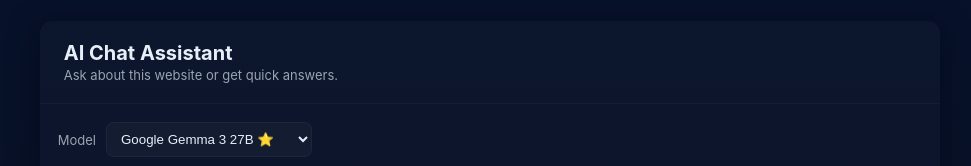
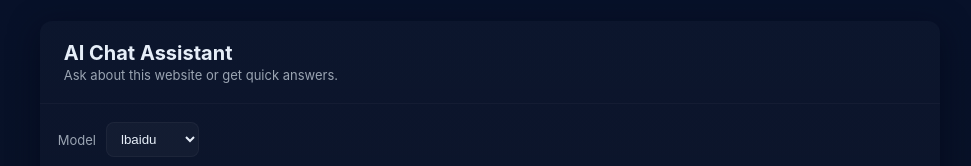
Before and after one commit to Mathin26/Chatbot, a website: page index.html in a window 1280 px wide. Shown: the top 166 px of the page, without its empty margins (161-1132 px from the left). Drawn offline with Linux system fonts and the light colour scheme.

Commit message:
Update index.html

```diff
--- a/index.html
+++ b/index.html
@@ -62,7 +62,7 @@
         <label for="model-select" class="model-label">Model</label>
         <select id="model-select" class="model-select" aria-label="Select model">
   <!-- Large Models -->
-  <option value="google/gemma-3-27b-it:free">Google Gemma 3 27B ⭐</option>
+ <!-- <option value="google/gemma-3-27b-it:free">Google Gemma 3 27B ⭐</option>
   <option value="google/gemma-3-12b-it:free">Google Gemma 3 12B</option>
 
 
@@ -81,28 +81,28 @@
 
   <optgroup label="💻 Coding">
     <option value="poolside/laguna-xs-2.1:free">Poolside Laguna XS 2.1</option>
-  </optgroup>
+  </optgroup>-->
 
   <optgroup label="⚡ Fast">
-    <option value="google/gemma-3-4b-it:free">Gemma 3 4B</option>
+   <!-- <option value="google/gemma-3-4b-it:free">Gemma 3 4B</option>
     <option value="google/gemma-3-1b-it:free">Gemma 3 1B</option>
     <option value="qwen/qwen3-4b:free">Qwen 3 4B</option>
     <option value="qwen/qwen3-1.7b:free">Qwen 3 1.7B</option>
-    <option value="liquid/lfm-2.5-1.2b-instruct:free">Liquid LFM2.5 Instruct</option>
+    <option value="liquid/lfm-2.5-1.2b-instruct:free">Liquid LFM2.5 Instruct</option>-->
     <option value="lbaidu/ernie-5.5-flash-preview:free">lbaidu</option>
   <!-- Medium Models -->
-  <option value="google/gemma-3-4b-it:free">Google Gemma 3 4B</option>
+ <!-- <option value="google/gemma-3-4b-it:free">Google Gemma 3 4B</option>
   <option value="meta-llama/llama-3.3-8b-instruct:free">Llama 3.3 8B</option>
-  <option value="qwen/qwen3-8b:free">Qwen 3 8B</option>
+  <option value="qwen/qwen3-8b:free">Qwen 3 8B</option>-->
 
   <!-- Small/Fast Models -->
-  <option value="google/gemma-3-1b-it:free">Gemma 3 1B (Fast)</option>
+<!--  <option value="google/gemma-3-1b-it:free">Gemma 3 1B (Fast)</option>
   <option value="qwen/qwen3-4b:free">Qwen 3 4B</option>
   <option value="qwen/qwen3-1.7b:free">Qwen 3 1.7B</option>
-  <option value="microsoft/phi-4-reasoning-plus:free">Phi-4 Reasoning</option>
+  <option value="microsoft/phi-4-reasoning-plus:free">Phi-4 Reasoning</option> -->
 
   <!-- Ultra Fast -->
-  <option value="deepseek/deepseek-r1-0528-qwen3-8b:free">DeepSeek R1 8B</option>
+ <!-- <option value="deepseek/deepseek-r1-0528-qwen3-8b:free">DeepSeek R1 8B</option>-->
 </select>
       </div>
 
```
